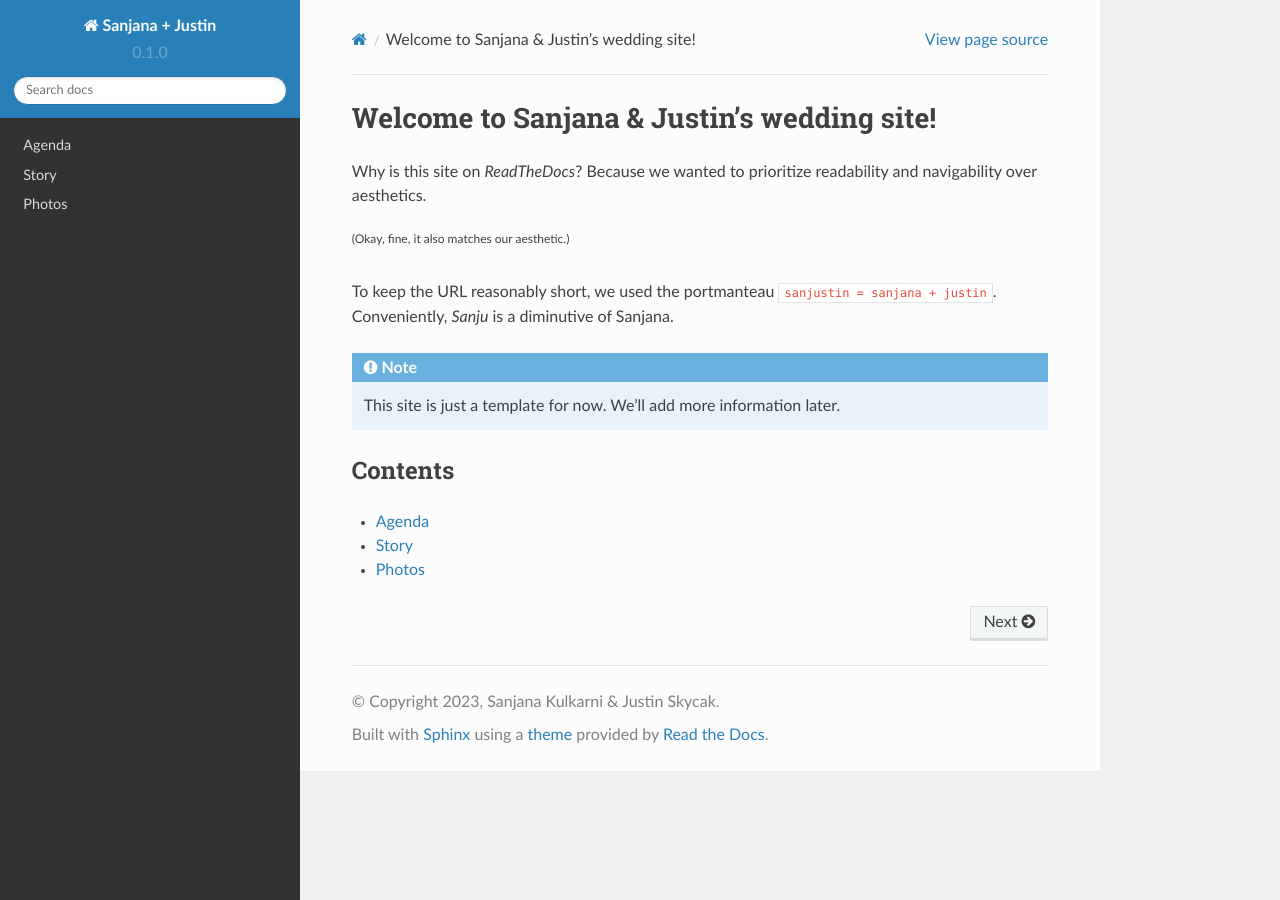
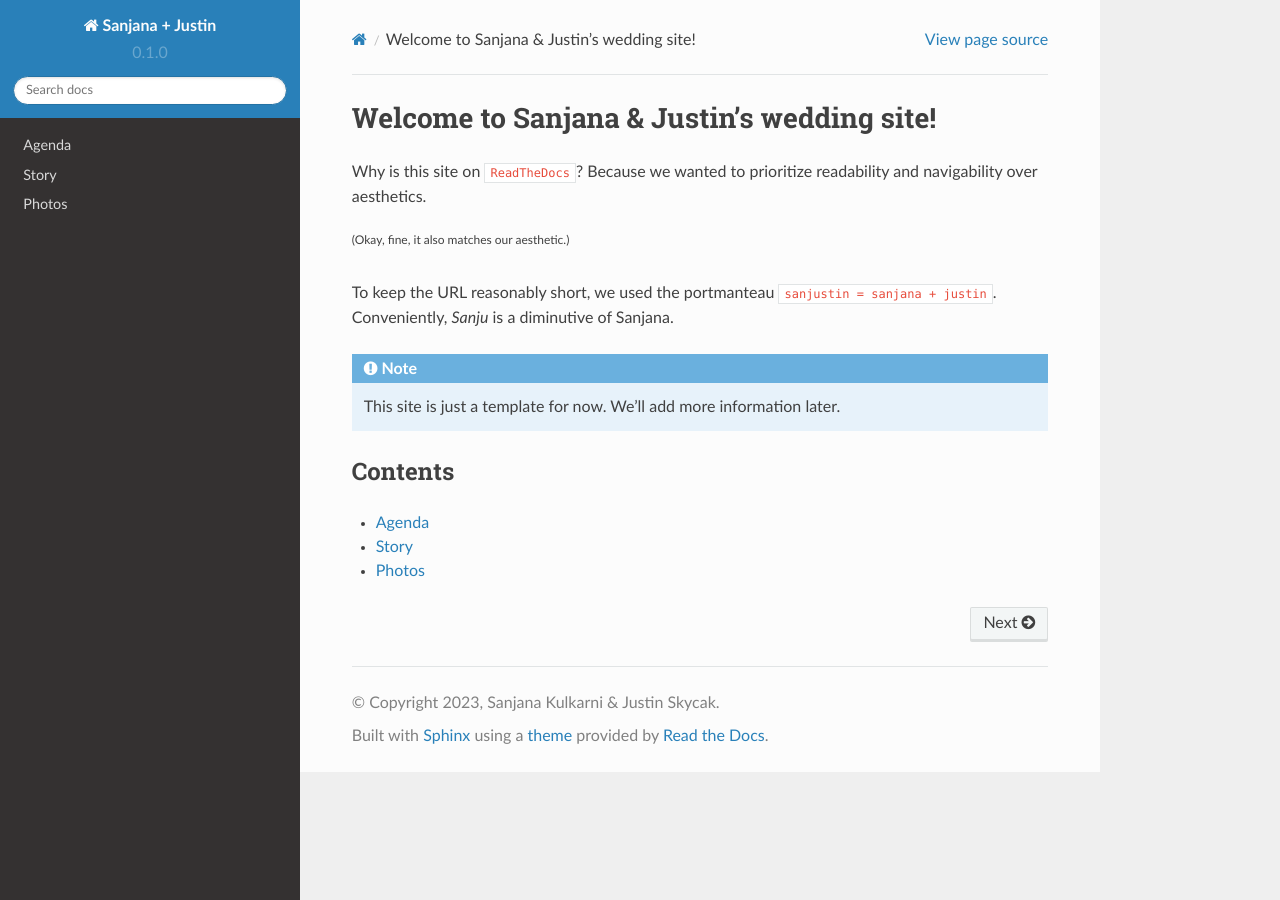
Before and after one commit to jpskycak/wedding, a Sphinx documentation site: the page built from docs/source/index.rst, in a window 1280 px wide. Built offline with Sphinx 7.4.7 and the Read the Docs theme 2.0.0, drawn with Linux system fonts in a browser that asks for light colours.

```diff
--- a/docs/source/index.rst
+++ b/docs/source/index.rst
@@ -1,7 +1,7 @@
 Welcome to Sanjana & Justin's wedding site!
 ===================================
 
-Why is this site on `ReadTheDocs`? Because we wanted to prioritize readability and navigability over aesthetics.
+Why is this site on ``ReadTheDocs``? Because we wanted to prioritize readability and navigability over aesthetics.
 
 :sup:`(Okay, fine, it also matches our aesthetic.)`
 
```
